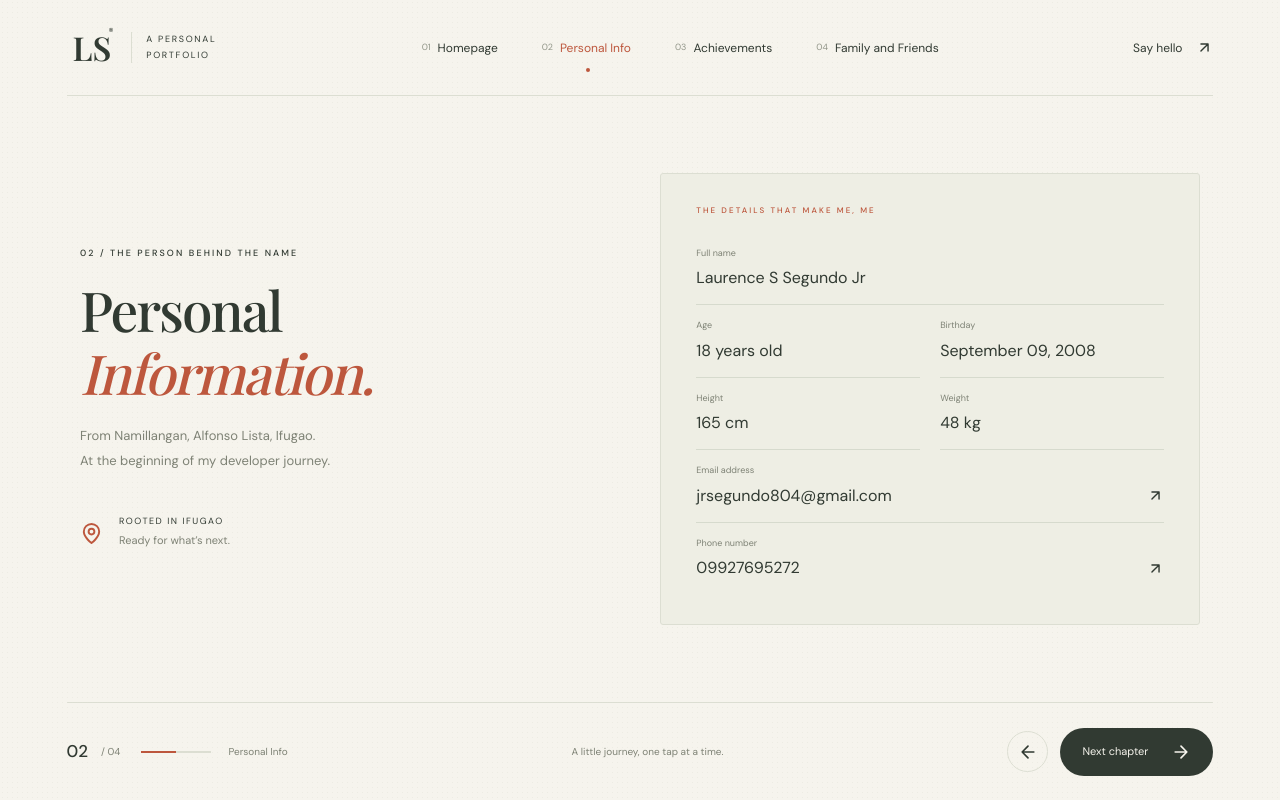
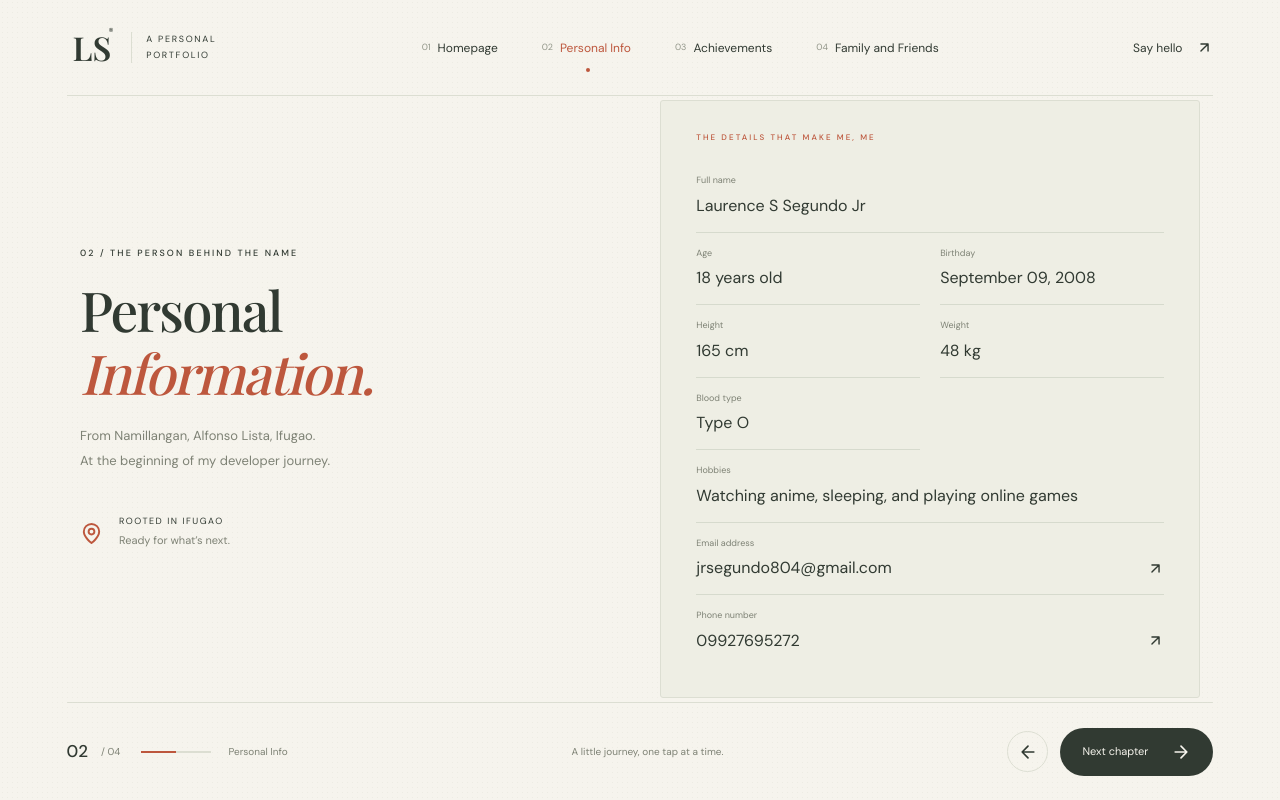
Before and after one commit to jrsegundo-byte/jrsegundo, a plain HTML site: page index.html in a window 1280 px wide. Both pictures are taken after a click on the button "Next chapter". Drawn offline with nearby package versions, Linux system fonts and the light colour scheme; a web font is replaced by a local one.

Commit message:
Update index.html

```diff
--- a/index.html
+++ b/index.html
@@ -64,6 +64,8 @@
 <div><dt>Birthday</dt><dd>September 09, 2008</dd></div>
 <div><dt>Height</dt><dd>165 cm</dd></div>
 <div><dt>Weight</dt><dd>48 kg</dd></div>
+<div><dt>Blood type</dt><dd>Type O</dd></div>
+<div class="full"><dt>Hobbies</dt><dd>Watching anime, sleeping, and playing online games</dd></div>
 <div class="full"><dt>Email address</dt><dd><a href="mailto:jrsegundo804@gmail.com">jrsegundo804@gmail.com <svg width="17" height="17" viewBox="0 0 24 24" fill="none" stroke="currentColor" stroke-width="2" stroke-linecap="round" stroke-linejoin="round" aria-hidden="true"><path d="M7 17 17 7M7 7h10v10"/></svg></a></dd></div>
 <div class="full"><dt>Phone number</dt><dd><a href="tel:0992765272">09927695272 <svg width="17" height="17" viewBox="0 0 24 24" fill="none" stroke="currentColor" stroke-width="2" stroke-linecap="round" stroke-linejoin="round" aria-hidden="true"><path d="M7 17 17 7M7 7h10v10"/></svg></a></dd></div>
 </dl>
```
